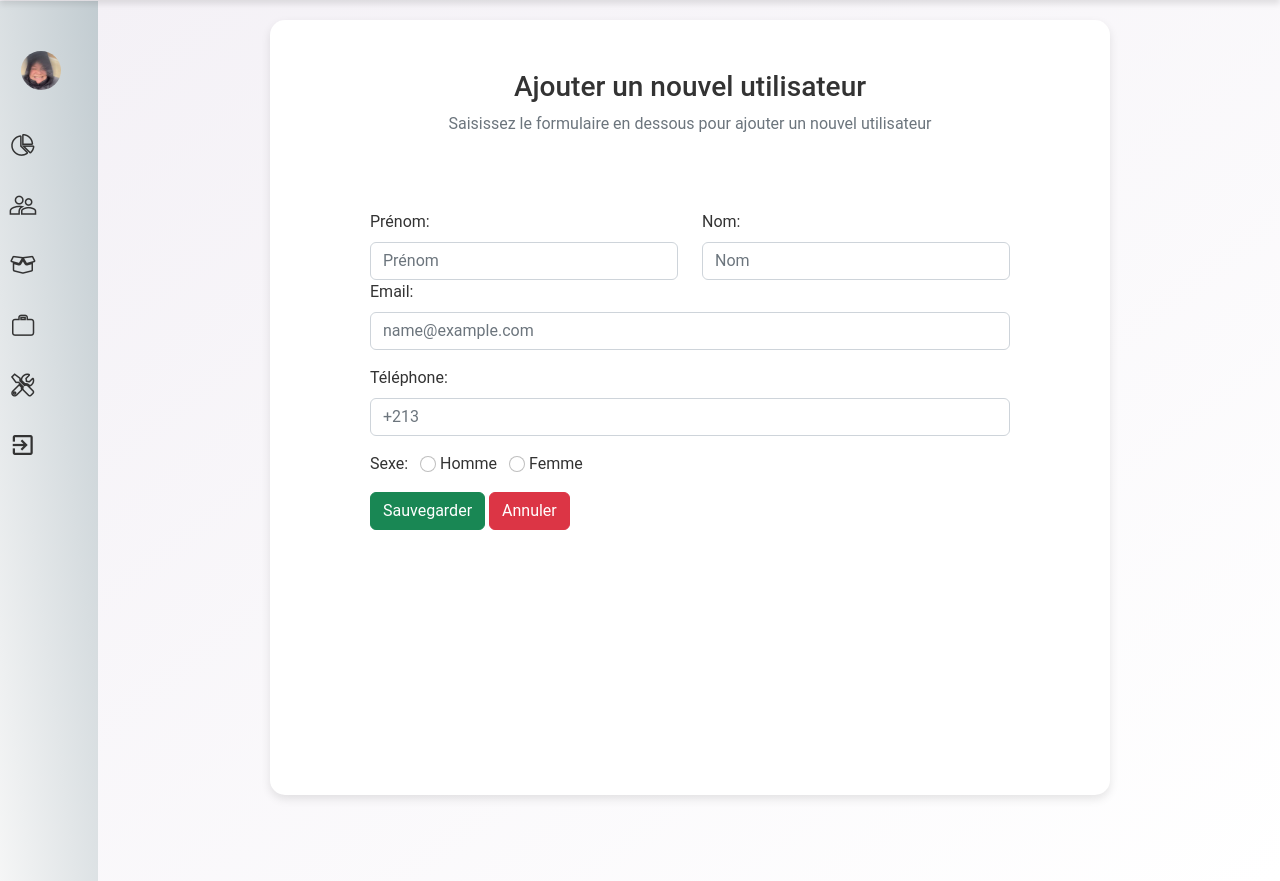
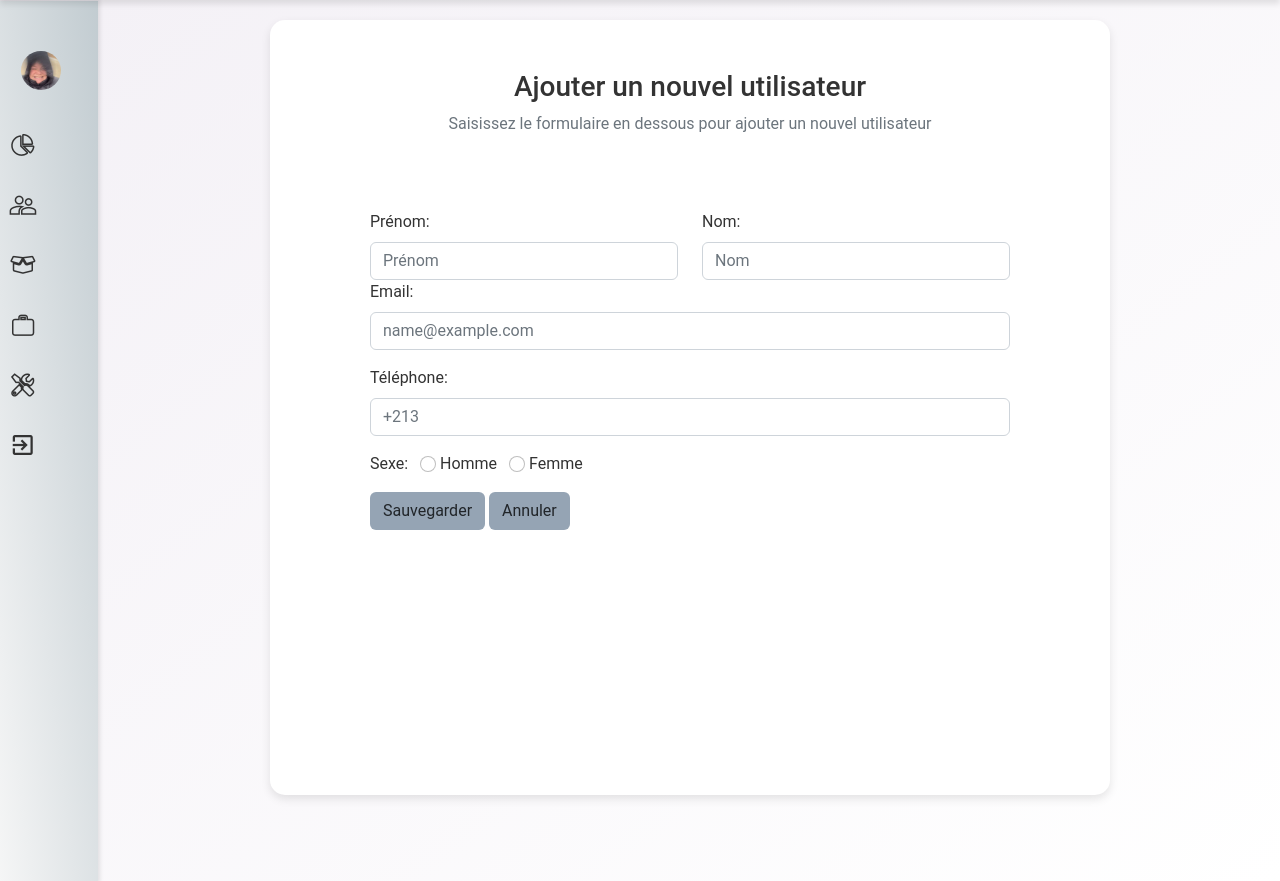
Before and after one commit to ryanebch/page-de-clients, a PHP site: page /add_new.php in a window 1280 px wide. Shown: the part 80-961 px from the top of the page. Run offline with PHP 8.4, Linux system fonts and the light colour scheme.

Commit message:
page-de-clients

```diff
--- a/add_new.php
+++ b/add_new.php
@@ -52,7 +52,7 @@ if(isset($_POST['submit'])){
     <div class="h-bar">
       <div class="logo">
         <img src="./images/tooth.png" alt="Logo">
-        <h1>Cabinet<span class="highlight">Plus</span></h1>
+        <a href="index.php" style="text-decoration:none;"><h1>Cabinet<span class="highlight">Plus</span></h1></a>
       </div>
       <nav class="nav-q">
         <a href="#">Accueil</a>
@@ -144,9 +144,9 @@ if(isset($_POST['submit'])){
             <label for="femme" class="form-input-label">Femme</label>
           </div>
           <div>
-            <button type="submit" class="btn btn-success" name="submit">Sauvegarder</button>
+            <button type="submit" class="btn btn" name="submit">Sauvegarder</button>
 
-            <a href="index.php" class="btn btn-danger">Annuler</a>
+            <a href="index.php" class="btn ">Annuler</a>
           </div>
 
       </form>
--- a/css/style.css
+++ b/css/style.css
@@ -126,6 +126,7 @@ main {
 .side-nav {
   width: 110px;
   height: 110vh;
+  box-shadow: 0 0 4px 2px rgba(0, 0, 0, 0.1);
   margin-left: -222px;
   top: 0;
   margin-top: -19px;
@@ -237,11 +238,15 @@ ul li p {
 ul li:hover {
   background-color: rgb(199, 199, 212);
   color: white;
-  transition: 0.4s;
+  transition: 0.5s;
   border-radius: 50px;
   padding-left: 5px;
 }
 
+.btn {
+  background-color: #95a4b4;
+  border-color: none;
+}
 
 /* Container Styling */
 .container {
--- a/index.php
+++ b/index.php
@@ -25,7 +25,7 @@
     <div class="h-bar">
       <div class="logo">
         <img src="./images/tooth.png" alt="Logo">
-        <h1>Cabinet<span class="highlight">Plus</span></h1>
+        <a href="index.php" style="text-decoration:none;"><h1>Cabinet<span class="highlight">Plus</span></h1></a>
       </div>
       <nav class="nav-q">
         <a href="#">Accueil</a>
```
